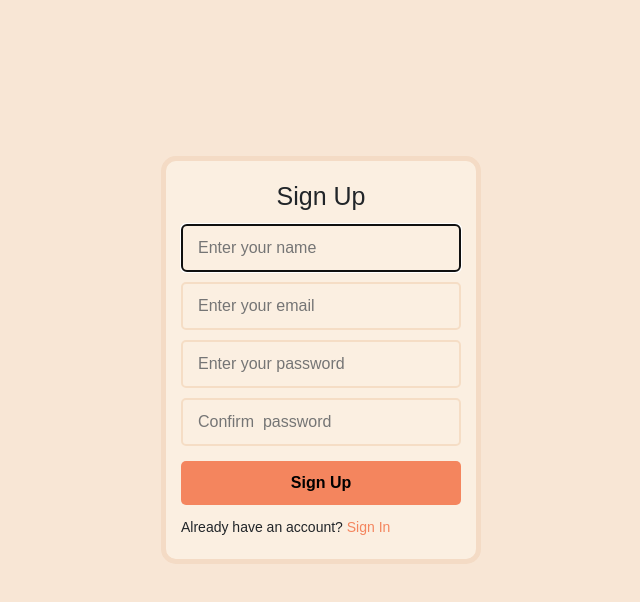
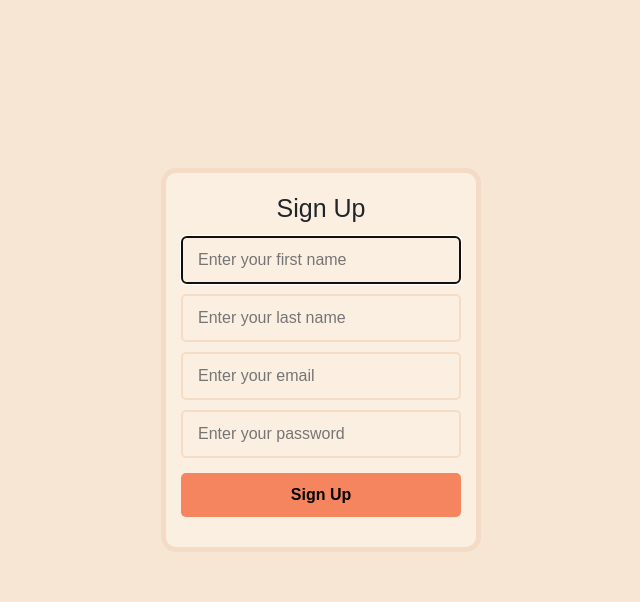
Before and after one commit to YusufHabeebah0409/Mini-Blog-App, an Angular app: page /sign-up in a window 1280 px wide. Shown: the top 602 px of the page, without its empty margins (319-959 px from the left). Built offline with nearby package versions, Linux system fonts and the light colour scheme.

Commit message:
refactor sign-up component to use reactive forms with validation and improve layout

```diff
--- a/src/app/sign-up/sign-up.css
+++ b/src/app/sign-up/sign-up.css
@@ -5,7 +5,7 @@ main {
     height: 90vh;
 }
 
-div {
+form {
     width: 25%;
     padding: 20px 15px;
     border: 5px solid #f4dbc5;
--- a/src/app/sign-up/sign-up.html
+++ b/src/app/sign-up/sign-up.html
@@ -1,11 +1,45 @@
 <main>
-    <div>
+    <form [formGroup]="signupForm">
         <h2>Sign Up</h2>
-        <input type="text" placeholder="Enter your name" required autofocus [(ngModel)]="userName">
-        <input type="email" placeholder="Enter your email" required [(ngModel)]="userEmail">
-        <input type="password" placeholder="Enter your password" required [(ngModel)]="userPassword">
-        <input type="password" placeholder="Confirm  password" required [(ngModel)]="confirmUserPassword">
+
+        <input type="text" placeholder="Enter your first name" formControlName="firstName" autofocus />
+        @if(signupForm.get('firstName')?.errors && signupForm.get('firstName')?.touched ){
+        <p class="text-danger" *ngIf="signupForm.get('firstName')?.hasError('minLength')">
+            First name cannot be less than 2 characters
+        </p>
+        <p class="text-danger" *ngIf="signupForm.get('firstName')?.hasError('required')">
+            First name is required
+        </p>
+        }
+
+        <input type="text" placeholder="Enter your last name" formControlName="lastName" />
+        @if(signupForm.get('lastName')?.errors &&
+        signupForm.get('lastName')?.touched ){
+        <p class="text-danger" *ngIf="signupForm.get('lastName')?.hasError('required')">
+            Last name is required
+        </p>
+        }
+
+        <input type="email" placeholder="Enter your email" formControlName="email" />
+         @if(signupForm.get('email')?.errors && signupForm.get('email')?.dirty ){
+            <p class="text-danger" *ngIf="signupForm.get('email')?.hasError('required')">
+            Email is required
+        </p>
+        <p class="text-danger" *ngIf="signupForm.get('email')?.hasError('email')">
+            Invalid email format
+        </p>
+
+        }
+
+        <input type="password" placeholder="Enter your password" formControlName="password" />
+        @if(signupForm.get('password')?.errors){
+            <p class="text-danger" *ngIf="signupForm.get('password')?.hasError('pattern')">Password must containt at least 1 uppercase, 1 lowercase, 1 special character, a number and must not be less than 8 characters</p>
+
+        }
+
+
         <button (click)="signUp()">Sign Up</button>
-        <small>Already have an account? <a routerLink="/sign-in"> Sign In</a></small>
-    </div>
+
+        <!-- <small>Already have an account? <a routerLink="/login"> Sign In</a></small> -->
+    </form>
 </main>
--- a/src/app/sign-up/sign-up.ts
+++ b/src/app/sign-up/sign-up.ts
@@ -1,21 +1,31 @@
 import { CommonModule } from '@angular/common';
-import { Component, OnInit } from '@angular/core';
-import { FormsModule } from '@angular/forms';
+import { Component, inject, OnInit } from '@angular/core';
+import { FormBuilder, FormsModule, ReactiveFormsModule, Validators,  } from '@angular/forms';
 import { Router, RouterLink } from '@angular/router';
 
 @Component({
   selector: 'app-sign-up',
-  imports: [RouterLink, CommonModule, FormsModule],
+  imports: [RouterLink, CommonModule, FormsModule,ReactiveFormsModule ],
   templateUrl: './sign-up.html',
   styleUrl: './sign-up.css'
 })
 export class SignUp implements OnInit{
+
+  public builder = inject(FormBuilder);
+
   constructor(private router: Router){}
 
-  userName = ""
-  userEmail = ""
-  userPassword = ""
-  confirmUserPassword = ""
+  signupForm = this.builder.group({
+    firstName: ['', [Validators.required, Validators.minLength(2)]],
+    lastName: ['', Validators.required],
+    email: ['', [Validators.required, Validators.email]],
+    password: ['', [Validators.required, Validators.minLength(8), Validators.pattern(/^(?=.*[A-Z])(?=.*\d)(?=.*[@$!%*?&])[A-Za-z\d@$!%*?&]{8,}$/)]],
+    confirmPassword: ['', [Validators.required, Validators.minLength(8), Validators.pattern(/^(?=.*[A-Z])(?=.*\d)(?=.*[@$!%*?&])[A-Za-z\d@$!%*?&]{8,}$/)]]
+  })
+
+  password = this.signupForm.get('password')?.value;
+  confirmPassword = this.signupForm.get('confirmPassword')?.value;
+
 
   userDetails: Array<any> = []
 
@@ -29,20 +39,19 @@ export class SignUp implements OnInit{
 
 
   signUp() {
-    if(this.userName == "" || this.userEmail == "" || this.userPassword == "" || this.confirmUserPassword == ""){
-      alert('All Input feild are required ')
-    }else if(this.userPassword != this.confirmUserPassword){
-      alert('Password and Confirm Password should be same')
+    if(this.password != this.confirmPassword){
+      alert('Password and Confirm Password should be same');
     }else{
-      this.userDetails.push({ username: this.userName, email: this.userEmail, password: this.userPassword, passwordConfirm: this.confirmUserPassword })
-      localStorage.setItem('userDetails', JSON.stringify(this.userDetails))
-
-      this.userName = ''
-      this.userEmail = ''
-      this.userPassword = ''
-      this.confirmUserPassword = ''
-
-      this.router.navigate(['/sign-in']);
+      const value = this.signupForm.value;
+       this.userDetails.push({
+        firstName: value.firstName,
+        lastName: value.lastName,
+        email: value.email,
+        password: value.password,
+        confirmPassword: value.confirmPassword
+      })
+      localStorage.setItem('userDetails', JSON.stringify(this.userDetails));
+      this.router.navigate(['/sign-in'])
     }
   }
 
```
